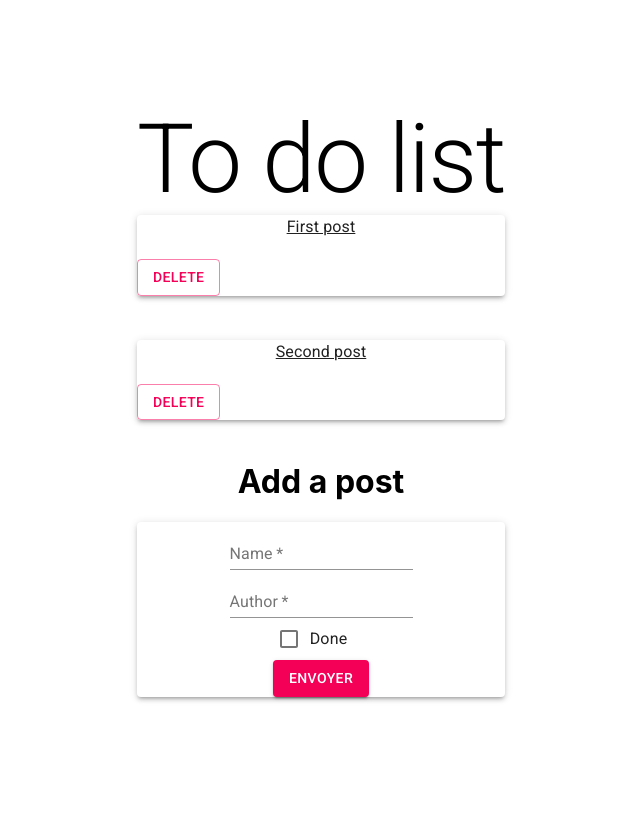
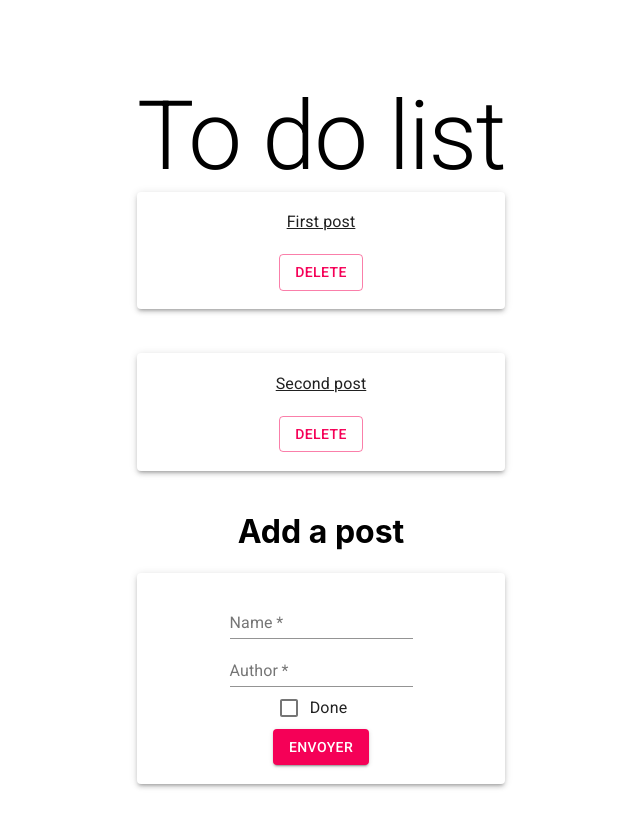
Before and after one commit to martinmortier/next-todo, a Next.js app: page / in a window 1280 px wide. Shown: the top 828 px of the page, without its empty margins (319-959 px from the left). Before the commit the page ends 800 px from the top, so only its background shows below. Built offline with nearby package versions, Linux system fonts and the light colour scheme; data requests are answered from the project's data file.

Commit message:
Fix Paper position and padding

```diff
--- a/package.json
+++ b/package.json
@@ -10,6 +10,7 @@
   },
   "dependencies": {
     "@material-ui/core": "^4.11.3",
+    "@material-ui/styles": "^4.11.3",
     "axios": "^0.21.1",
     "json-server": "^0.16.3",
     "next": "10.1.3",
--- a/pages/_app.js
+++ b/pages/_app.js
@@ -1,18 +1,13 @@
 import '../styles/globals.css'
 import Head from 'next/head'
-import { createMuiTheme, ThemeProvider } from '@material-ui/core/styles';
-const theme = createMuiTheme({
-  palette: {
-    type: 'dark',
-  },
-});
+
 function MyApp({ Component, pageProps }) {
   return (
     <div>
       <Head>
         <link rel="stylesheet" href="https://fonts.googleapis.com/css?family=Roboto:300,400,500,700&display=swap" />
       </Head>
-        <Component {...pageProps} />
+          <Component {...pageProps} />
     </div>
   )
 }
--- a/pages/index.js
+++ b/pages/index.js
@@ -2,7 +2,9 @@ import Head from 'next/head'
 import styles from '../styles/Home.module.css'
 import React, {useState, useRef } from 'react'
 import Link from 'next/link'
-import {Typography, Button, Grid, Paper, TextField, Checkbox, FormControlLabel} from '@material-ui/core'
+import { Typography, Button, Grid, Paper, TextField, Checkbox, FormControlLabel } from '@material-ui/core'
+import { makeStyles } from '@material-ui/core/styles';
+
 import axios from 'axios'
 //Static generation
 export async function getStaticProps(context) {
@@ -15,12 +17,21 @@ export async function getStaticProps(context) {
   }
 }
 
+const useStyles = makeStyles({
+  paper : {
+    textAlign : 'center',
+    padding: '5% 5%',
+  }
+})
+
+
 export default function Home(props) {
   const [name, setName] = useState('')
   const [author, setAuthor] = useState('')
   const [done, setDone] = useState(false)
   const [listPost, setListPost] = useState(props.listPost)
   const formRef = useRef(null)
+  const classes = useStyles()
   const handleName = event => {
     setName(event.target.value)
   }
@@ -54,15 +65,15 @@ export default function Home(props) {
         <link rel="icon" href="/favicon.ico" />
       </Head>
       <main className={styles.main}>
-        <Typography variant="h1" >To do list</Typography>
-        <Grid container direction="row" justify="center" alignItems="center" spacing={3}>
+        <Typography variant="h1">To do list</Typography>
+        <Grid container spacing={3}>
         {listPost.map(lp =>(
           //<Post key={lp.id} name={lp.name} author={lp.author} done={lp.done} />
           <Grid item key={lp.id} xs={12} md={12} lg={12}>
-            <Paper elevation={3}>
-              <Typography align="center">
+            <Paper elevation={3} className={classes.paper}>
+              <Typography>
               <Link href={`/post/${lp.id}`}>
-                <a style={{textAlign:"center"}}>{lp.name}</a>
+                <a>{lp.name}</a>
               </Link>
               </Typography>
               <br />
@@ -73,9 +84,9 @@ export default function Home(props) {
           )
         )}
         </Grid>
-        <h1 >Add a post</h1>
+        <h1>Add a post</h1>
         <form onSubmit={handleSubmit} ref={formRef} style={{width:"100%",textAlign:"center"}}>
-          <Paper elevation={3}>
+          <Paper className={classes.paper} elevation={3}>
             <TextField id="name" label="Name" type="text" value={name} onChange={handleName} required />
             <br />
             <TextField id="author" label="Author" type="text" value={author} onChange={handleAuthor} required/>
```
Also changed, not shown: 1 other file (tests, documents, lock files or other folders).
